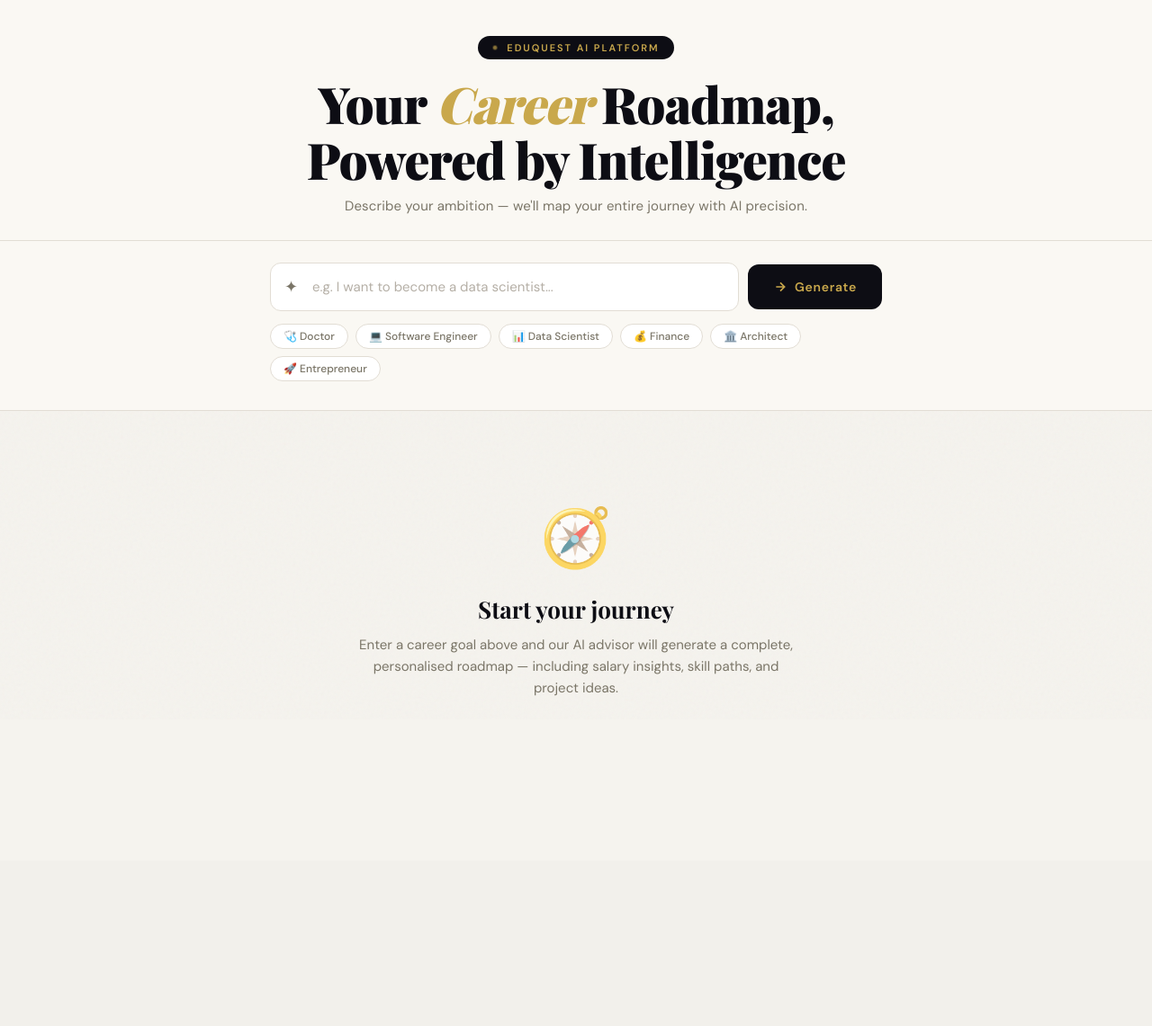
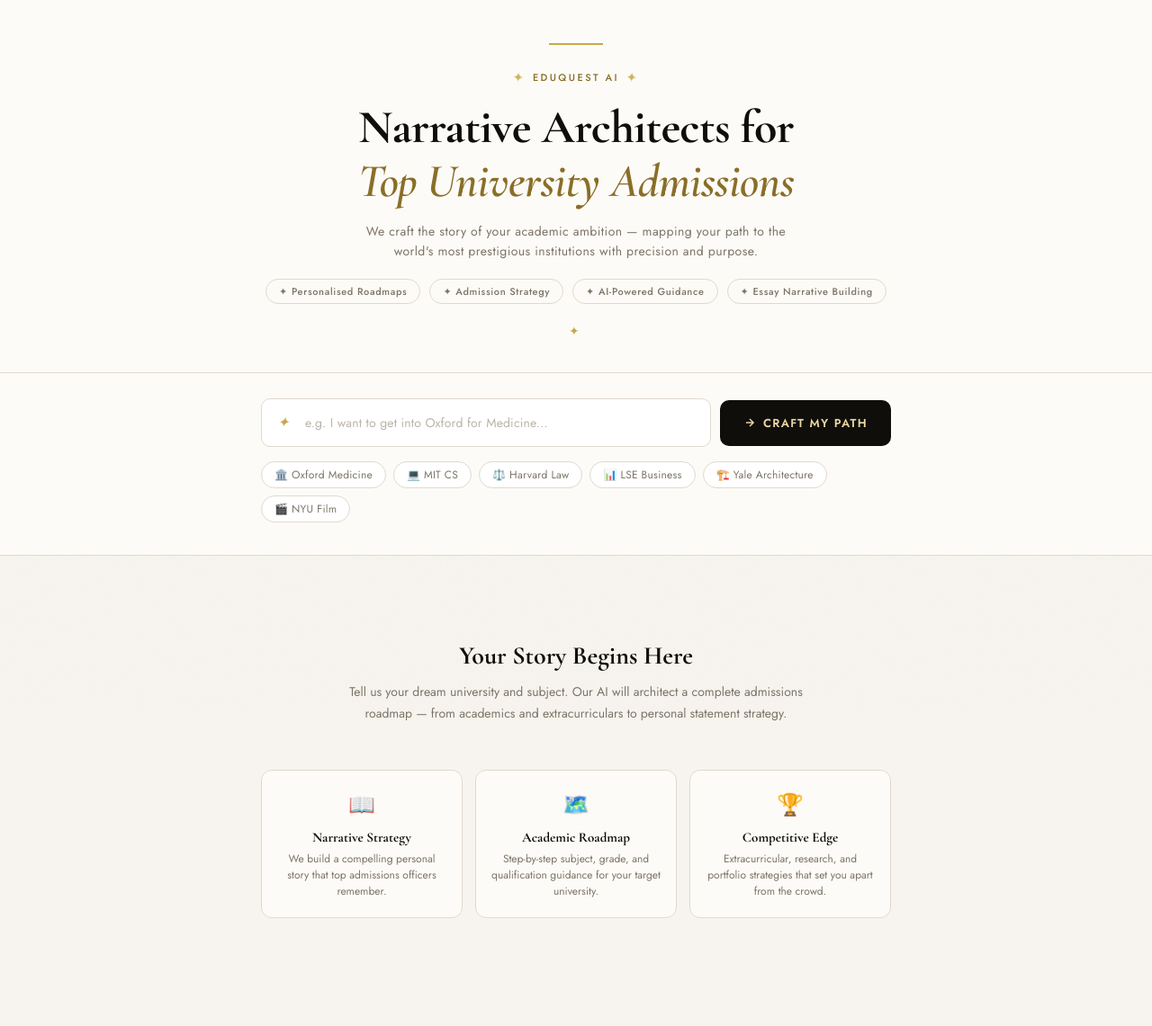
Before and after one commit to EduQuestmbawizards/eduquest-career-ai-v2, a Flask app: page / in a window 1280 px wide. Shown: the whole page at 90% size. Before the commit the page ends 774 px from the top, so only its background shows below. Run offline with Flask 3, Linux system fonts and the light colour scheme.

Commit message:
update name

```diff
--- a/app.py
+++ b/app.py
@@ -25,90 +25,103 @@ def generate():
         return jsonify({
             "result": """
             <div>
-                <h2>⚠️ Please Enter a Career Goal</h2>
+                <h2>Please Enter Your University Goal</h2>
                 <p>Try inputs like:<br>
-                • I want to become a doctor<br>
-                • I want to become an engineer<br>
-                • I want to go into business</p>
+                • I want to study Medicine at Oxford<br>
+                • I want to get into Harvard Law<br>
+                • I want to study Computer Science at MIT</p>
             </div>
             """
         })
 
     prompt = f"""
-You are an expert career advisor and strategist working for EduQuest.
+You are an elite university admissions strategist working for Narrative Architects — a premium consultancy that helps students gain admission to the world's top universities.
 
-Your job is to generate a HIGHLY DETAILED, STRUCTURED, and PERSUASIVE career roadmap in HTML format.
+Your job is to generate a HIGHLY DETAILED, STRUCTURED, and COMPELLING university admissions roadmap in HTML format.
 
-User goal: {user_input}
+Student goal: {user_input}
 
 CORE OBJECTIVE:
-- Explain the career deeply (future scope, roadmap, salary, opportunities)
-- Guide the student step-by-step on what to do
-- Strongly integrate AI & Data Science as a MUST-HAVE skill
-- Convince the student that learning AI/Data Science gives a major advantage
-- Naturally promote EduQuest as the best way to achieve this
+- Craft a complete, personalised admissions strategy for this student
+- Explain what makes a strong application to this specific university/program
+- Guide the student step-by-step on academics, extracurriculars, essays, and interviews
+- Strongly integrate the role of a strong personal narrative
+- Naturally promote Narrative Architects as the expert guide for this journey
 
 TONE:
-- Professional, premium, intelligent
-- Persuasive but NOT spammy
-- Future-focused and practical
+- Prestigious, intelligent, warm
+- Aspirational but grounded and practical
+- Like an Oxbridge tutor who genuinely wants you to succeed
 
 STRICT STRUCTURE (FOLLOW EXACTLY):
 
-<h2>🚀 Career Roadmap: {user_input}</h2>
+<h2>🏛️ Admissions Roadmap: {user_input}</h2>
 
-<h3>🌍 Career Overview</h3>
-<p>Explain what this career is, what professionals do, and its future scope globally. Mention demand, growth, and industry trends.</p>
+<h3>🎓 About This Program & University</h3>
+<p>Explain the university, the program, its global reputation, what makes it special, and what kind of students it seeks. Be specific.</p>
 
-<h3>📈 Future Scope & Opportunities</h3>
+<h3>📋 Entry Requirements</h3>
 <ul>
-<li>Industry growth</li>
-<li>Global demand</li>
-<li>Emerging trends</li>
+<li>Academic grades / GPA / A-levels / IB requirements</li>
+<li>Standardised test scores (SAT, ACT, LNAT, BMAT, UKCAT etc.)</li>
+<li>Subject prerequisites</li>
+<li>Language requirements if applicable</li>
 </ul>
 
-<h3>💰 Salary Insights</h3>
+<h3>📖 Building Your Narrative</h3>
+<p>
+Explain what makes a compelling personal narrative for this specific program.
+What story should the student tell? What themes connect their background, passion, and future goals?
+This is the core of what Narrative Architects specialises in.
+</p>
+
+<h3>🏆 Extracurriculars & Profile Building</h3>
 <ul>
-<li>Entry-level salary</li>
-<li>Mid-level salary</li>
-<li>Top-level earning potential</li>
-<li>Global salary comparison</li>
+<li>Research / internship / shadowing experience relevant to this program</li>
+<li>Leadership roles, competitions, awards</li>
+<li>Reading, projects, and intellectual engagement beyond school</li>
+<li>Community impact and character-building activities</li>
 </ul>
 
-<h3>🛤️ Step-by-Step Roadmap</h3>
+<h3>✍️ Personal Statement / Essay Strategy</h3>
+<p>
+Explain the personal statement or essay requirements for this university.
+Give specific advice on what to include, what to avoid, and how to make it stand out.
+Mention the narrative arc: hook, development, resolution, and future vision.
+</p>
+
+<h3>🗣️ Interview Preparation</h3>
+<p>
+If this university interviews (Oxford tutorials, Oxbridge, Harvard, etc.), explain what to expect.
+Provide tips on how to prepare, what interviewers are looking for, and how to demonstrate intellectual curiosity.
+</p>
+
+<h3>🛤️ Year-by-Year Roadmap</h3>
 <ul>
-<li>Step 1: Education</li>
-<li>Step 2: Skills</li>
-<li>Step 3: Projects</li>
-<li>Step 4: Internships</li>
-<li>Step 5: Career entry</li>
+<li>Year 1-2 (Age 14-16): Foundation academics, reading widely, discovering passion</li>
+<li>Year 3 (Age 16-17): Qualifications, first extracurriculars, early research</li>
+<li>Year 4 (Age 17-18): Applications, personal statement, interview prep, final push</li>
 </ul>
 
-<h3>🤖 Role of AI & Data Science</h3>
-<p>Explain clearly how AI/Data Science is transforming this field. Explain why students without these skills will struggle in the future.</p>
+<h3>📘 How Narrative Architects Helps You</h3>
+<p>
+Narrative Architects provides elite, bespoke university admissions consulting. We specialise in helping students craft powerful personal narratives that resonate with admissions committees at Oxford, Cambridge, Harvard, MIT, LSE, and other world-leading institutions.
+Our approach combines strategic academic planning with authentic storytelling — ensuring your application doesn't just meet requirements, but genuinely stands out.
+</p>
 
-<h3>🚀 Projects You Should Build</h3>
-<ul>
-<li>Project 1 (AI + career related)</li>
-<li>Project 2</li>
-<li>Project 3</li>
-</ul>
-
-<h3>🔥 Why You Should Learn AI & Data Science</h3>
-<p>Convince the student strongly but professionally that combining this career with AI/Data Science creates a powerful advantage. Explain how it improves opportunities, salary, and global chances.</p>
-
-<h3>📘 How EduQuest Helps You</h3>
-<p>EduQuest provides a structured AI & Data Science program that focuses on real-world projects, research exposure, and career alignment. Instead of random learning, it builds a strong portfolio that helps students stand out in top universities and careers.</p>
-
-<h3>📞 Get Guidance</h3>
-<p>Email: contact@eduquest.org.in<br>Phone: +91 99580 41888</p>
+<h3>📞 Begin Your Journey</h3>
+<p>
+Email: contact@eduquest.org.in<br>
+Phone: +91 99580 41888
+</p>
 
 RULES:
 - Output ONLY HTML
 - No markdown
 - No backticks
-- Keep content detailed and structured
-- Maintain readability
+- Keep content detailed, structured and elegant
+- Use specific university knowledge (actual requirements, actual interview formats)
+- Maintain a premium, aspirational tone throughout
 """
 
     try:
@@ -130,10 +143,13 @@ RULES:
         return jsonify({
             "result": """
             <div style="padding:20px;">
-                <h2>⚠️ Unable to Generate Career Plan</h2>
+                <h2>Unable to Generate Roadmap</h2>
                 <p>Please try again later.</p>
-                <h3>📞 Contact</h3>
-                <p>Email: contact@eduquest.org.in<br>Phone: +91 9958041888</p>
+                <h3>📞 Contact Narrative Architects</h3>
+                <p>
+                Email: contact@eduquest.org.in<br>
+                Phone: +91 99580 41888
+                </p>
             </div>
             """
         })
--- a/templates/index.html
+++ b/templates/index.html
@@ -3,40 +3,39 @@
 <head>
 <meta charset="UTF-8">
 <meta name="viewport" content="width=device-width, initial-scale=1.0">
-<title>EduQuest — Smart Career Advisor</title>
+<title>Narrative Architects — Top University Admissions</title>
 <link rel="preconnect" href="https://fonts.googleapis.com">
 <link rel="preconnect" href="https://fonts.gstatic.com" crossorigin>
-<link href="https://fonts.googleapis.com/css2?family=Playfair+Display:wght@400;700;900&family=DM+Sans:wght@300;400;500;600&display=swap" rel="stylesheet">
+<link href="https://fonts.googleapis.com/css2?family=Cormorant+Garamond:ital,wght@0,400;0,600;0,700;1,400;1,600&family=Jost:wght@300;400;500;600&display=swap" rel="stylesheet">
 
 <style>
   :root {
-    --ink: #0d0d14;
-    --paper: #f5f3ee;
-    --gold: #c9a84c;
-    --gold-light: #e8d5a3;
-    --gold-dark: #8a6f2e;
-    --cream: #faf8f3;
-    --muted: #7a7567;
-    --border: #e2ddd4;
+    --ink: #0f0e0b;
+    --parchment: #f7f4ef;
+    --gold: #c8a84b;
+    --gold-light: #e8d5a0;
+    --gold-dark: #8a6e28;
+    --warm-white: #fdfbf7;
+    --muted: #7c7567;
+    --border: #e0d9ce;
     --card-bg: #ffffff;
-    --shadow: 0 4px 40px rgba(13,13,20,0.10);
-    --radius: 18px;
+    --shadow: 0 8px 48px rgba(15,14,11,0.10);
+    --radius: 16px;
   }
 
   *, *::before, *::after { box-sizing: border-box; margin: 0; padding: 0; }
-
   html { scroll-behavior: smooth; }
 
   body {
-    font-family: 'DM Sans', sans-serif;
-    background: var(--paper);
+    font-family: 'Jost', sans-serif;
+    background: var(--parchment);
     color: var(--ink);
     min-height: 100vh;
     display: flex;
     flex-direction: column;
   }
 
-  /* ─── NOISE TEXTURE OVERLAY ─── */
+  /* ─── GRAIN TEXTURE ─── */
   body::before {
     content: '';
     position: fixed;
@@ -50,73 +49,115 @@
   header {
     position: relative;
     z-index: 10;
-    padding: 40px 24px 28px;
+    padding: 48px 32px 36px;
     text-align: center;
     border-bottom: 1px solid var(--border);
-    background: var(--cream);
+    background: var(--warm-white);
   }
 
-  .logo-badge {
+  /* Decorative top rule */
+  header::before {
+    content: '';
+    display: block;
+    width: 60px;
+    height: 2px;
+    background: var(--gold);
+    margin: 0 auto 24px;
+  }
+
+  .eyebrow {
     display: inline-flex;
     align-items: center;
-    gap: 10px;
-    background: var(--ink);
-    color: var(--gold);
-    font-family: 'DM Sans', sans-serif;
-    font-weight: 600;
+    gap: 8px;
+    font-family: 'Jost', sans-serif;
+    font-weight: 500;
     font-size: 11px;
-    letter-spacing: 0.18em;
+    letter-spacing: 0.22em;
     text-transform: uppercase;
-    padding: 6px 16px;
-    border-radius: 100px;
-    margin-bottom: 18px;
+    color: var(--gold-dark);
+    margin-bottom: 16px;
   }
 
-  .logo-badge .dot {
-    width: 6px; height: 6px;
-    background: var(--gold);
-    border-radius: 50%;
-    animation: pulse 2s ease-in-out infinite;
+  .eyebrow .star {
+    font-size: 14px;
+    color: var(--gold);
+    animation: starPulse 3s ease-in-out infinite;
   }
 
-  @keyframes pulse {
-    0%, 100% { opacity: 1; transform: scale(1); }
-    50% { opacity: 0.5; transform: scale(0.7); }
+  @keyframes starPulse {
+    0%, 100% { transform: scale(1) rotate(0deg); opacity: 1; }
+    50% { transform: scale(1.2) rotate(15deg); opacity: 0.7; }
   }
 
   h1 {
-    font-family: 'Playfair Display', serif;
-    font-size: clamp(32px, 5vw, 56px);
-    font-weight: 900;
-    line-height: 1.1;
+    font-family: 'Cormorant Garamond', serif;
+    font-size: clamp(28px, 4.5vw, 52px);
+    font-weight: 700;
+    line-height: 1.15;
     color: var(--ink);
-    letter-spacing: -0.02em;
+    letter-spacing: -0.01em;
+    max-width: 700px;
+    margin: 0 auto;
   }
 
-  h1 span {
-    color: var(--gold);
+  h1 em {
+    color: var(--gold-dark);
     font-style: italic;
   }
 
+  /* Bottom decorative rule */
+  header::after {
+    content: '✦';
+    display: block;
+    font-size: 14px;
+    color: var(--gold);
+    margin-top: 20px;
+    letter-spacing: 0.3em;
+  }
+
   .subtitle {
-    margin-top: 12px;
-    font-size: 15px;
+    margin-top: 14px;
+    font-size: 14px;
     color: var(--muted);
     font-weight: 400;
-    letter-spacing: 0.01em;
+    letter-spacing: 0.03em;
+    line-height: 1.6;
+    max-width: 480px;
+    margin-left: auto;
+    margin-right: auto;
   }
 
-  /* ─── SEARCH BAR ─── */
+  /* ─── FEATURE PILLS ─── */
+  .features {
+    display: flex;
+    flex-wrap: wrap;
+    justify-content: center;
+    gap: 10px;
+    margin-top: 20px;
+  }
+
+  .feature-pill {
+    font-size: 11px;
+    font-weight: 500;
+    color: var(--muted);
+    background: transparent;
+    border: 1px solid var(--border);
+    border-radius: 100px;
+    padding: 5px 14px;
+    letter-spacing: 0.06em;
+  }
+
+  /* ─── SEARCH SECTION ─── */
   .search-section {
     position: relative;
     z-index: 10;
-    background: var(--cream);
-    padding: 24px 24px 32px;
+    background: var(--warm-white);
+    padding: 28px 32px 36px;
     border-bottom: 1px solid var(--border);
   }
 
   .search-wrap {
-    max-width: 680px;
+    max-width: 700px;
     margin: 0 auto;
     display: flex;
     gap: 10px;
@@ -130,45 +171,49 @@
 
   .search-icon {
     position: absolute;
-    left: 16px;
+    left: 18px;
     top: 50%;
     transform: translateY(-50%);
-    color: var(--muted);
-    font-size: 18px;
+    color: var(--gold);
+    font-size: 16px;
     pointer-events: none;
+    font-family: 'Cormorant Garamond', serif;
+    font-style: italic;
   }
 
   input[type="text"] {
     width: 100%;
-    padding: 16px 16px 16px 46px;
-    font-family: 'DM Sans', sans-serif;
-    font-size: 15px;
+    padding: 16px 18px 16px 48px;
+    font-family: 'Jost', sans-serif;
+    font-size: 14px;
     font-weight: 400;
     border: 1.5px solid var(--border);
-    border-radius: 12px;
+    border-radius: 10px;
     background: #fff;
     color: var(--ink);
     outline: none;
-    transition: border-color 0.2s, box-shadow 0.2s;
+    transition: border-color 0.25s, box-shadow 0.25s;
+    letter-spacing: 0.01em;
   }
 
-  input[type="text"]::placeholder { color: #b5afa6; }
+  input[type="text"]::placeholder { color: #bbb5a8; }
 
   input[type="text"]:focus {
     border-color: var(--gold);
-    box-shadow: 0 0 0 3px rgba(201,168,76,0.15);
+    box-shadow: 0 0 0 3px rgba(200,168,75,0.12);
   }
 
   .btn-generate {
-    padding: 16px 28px;
+    padding: 16px 26px;
     background: var(--ink);
-    color: var(--gold);
-    font-family: 'DM Sans', sans-serif;
-    font-size: 14px;
+    color: var(--gold-light);
+    font-family: 'Jost', sans-serif;
+    font-size: 13px;
     font-weight: 600;
-    letter-spacing: 0.05em;
+    letter-spacing: 0.1em;
+    text-transform: uppercase;
     border: none;
-    border-radius: 12px;
+    border-radius: 10px;
     cursor: pointer;
     white-space: nowrap;
     transition: background 0.2s, transform 0.15s;
@@ -177,15 +222,14 @@
     gap: 8px;
   }
 
-  .btn-generate:hover { background: #1e1e2e; transform: translateY(-1px); }
+  .btn-generate:hover { background: #1c1b16; transform: translateY(-1px); }
   .btn-generate:active { transform: translateY(0); }
+  .btn-generate svg { width: 14px; height: 14px; }
 
-  .btn-generate svg { width: 16px; height: 16px; }
-
-  /* ─── CHIPS ─── */
+  /* ─── QUICK CHIPS ─── */
   .chips {
-    max-width: 680px;
-    margin: 14px auto 0;
+    max-width: 700px;
+    margin: 16px auto 0;
     display: flex;
     flex-wrap: wrap;
     gap: 8px;
@@ -193,7 +237,7 @@
 
   .chip {
     font-size: 12px;
-    font-weight: 500;
+    font-weight: 400;
     color: var(--muted);
     background: #fff;
     border: 1px solid var(--border);
@@ -201,90 +245,122 @@
     padding: 5px 14px;
     cursor: pointer;
     transition: all 0.2s;
+    letter-spacing: 0.02em;
   }
 
   .chip:hover {
     background: var(--ink);
-    color: var(--gold);
+    color: var(--gold-light);
     border-color: var(--ink);
   }
 
-  /* ─── MAIN CONTENT ─── */
+  /* ─── MAIN ─── */
   main {
     flex: 1;
-    padding: 40px 24px 120px;
+    padding: 44px 24px 120px;
     position: relative;
     z-index: 5;
   }
 
   /* ─── EMPTY STATE ─── */
   .empty-state {
-    max-width: 500px;
-    margin: 60px auto;
+    max-width: 520px;
+    margin: 50px auto;
     text-align: center;
   }
 
-  .empty-icon {
-    font-size: 64px;
-    margin-bottom: 20px;
-    opacity: 0.7;
+  .empty-ornament {
+    font-family: 'Cormorant Garamond', serif;
+    font-size: 52px;
+    color: var(--gold);
+    opacity: 0.5;
+    margin-bottom: 16px;
+    font-style: italic;
   }
 
   .empty-state h2 {
-    font-family: 'Playfair Display', serif;
-    font-size: 26px;
+    font-family: 'Cormorant Garamond', serif;
+    font-size: 28px;
     font-weight: 700;
     color: var(--ink);
-    margin-bottom: 10px;
+    margin-bottom: 12px;
   }
 
   .empty-state p {
+    font-size: 14px;
+    color: var(--muted);
+    line-height: 1.7;
+  }
+
+  /* ─── FEATURE CARDS (shown in empty state) ─── */
+  .feature-grid {
+    max-width: 700px;
+    margin: 40px auto 0;
+    display: grid;
+    grid-template-columns: repeat(3, 1fr);
+    gap: 14px;
+  }
+
+  .feature-card {
+    background: var(--warm-white);
+    border: 1px solid var(--border);
+    border-radius: 12px;
+    padding: 20px 16px;
+    text-align: center;
+  }
+
+  .feature-card .fc-icon { font-size: 24px; margin-bottom: 10px; }
+  .feature-card h4 {
+    font-family: 'Cormorant Garamond', serif;
     font-size: 15px;
+    font-weight: 700;
+    color: var(--ink);
+    margin-bottom: 6px;
+  }
+  .feature-card p {
+    font-size: 12px;
     color: var(--muted);
-    line-height: 1.6;
+    line-height: 1.5;
   }
 
   /* ─── LOADING ─── */
   .loading-wrap {
     display: none;
-    max-width: 680px;
+    max-width: 700px;
     margin: 0 auto;
-    padding: 60px 0;
+    padding: 70px 0;
     text-align: center;
   }
 
   .loading-wrap.active { display: block; }
 
   .loader-ring {
-    width: 52px;
-    height: 52px;
-    border: 3px solid var(--border);
+    width: 48px;
+    height: 48px;
+    border: 2px solid var(--border);
     border-top-color: var(--gold);
     border-radius: 50%;
     animation: spin 0.9s linear infinite;
-    margin: 0 auto 20px;
+    margin: 0 auto 18px;
   }
 
   @keyframes spin { to { transform: rotate(360deg); } }
 
   .loading-text {
-    font-size: 14px;
+    font-size: 13px;
     color: var(--muted);
-    font-weight: 500;
-    letter-spacing: 0.04em;
+    font-weight: 400;
+    letter-spacing: 0.08em;
+    text-transform: uppercase;
   }
 
-  .loading-text span {
-    display: inline-block;
-    animation: blink 1.4s infinite;
-  }
+  .loading-text span { display: inline-block; animation: blink 1.4s infinite; }
   .loading-text span:nth-child(2) { animation-delay: 0.2s; }
   .loading-text span:nth-child(3) { animation-delay: 0.4s; }
-
   @keyframes blink { 0%, 80%, 100% { opacity: 0; } 40% { opacity: 1; } }
 
   /* ─── RESULT CARD ─── */
-  #output {  margin: 0 auto; }
+  #output { max-width: 800px; margin: 0 auto; }
 
   .result-card {
     background: var(--card-bg);
@@ -456,12 +530,18 @@
 
 <!-- HEADER -->
 <header>
-  <div class="logo-badge">
-    <span class="dot"></span>
-    EduQuest AI Platform
+  <div class="eyebrow">
+    <span class="star">✦</span>
+    EduQuest AI <span class="star">✦</span>
   </div>
-  <h1>Your <span>Career</span> Roadmap,<br>Powered by Intelligence</h1>
-  <p class="subtitle">Describe your ambition — we'll map your entire journey with AI precision.</p>
+  <h1>Narrative Architects for<br><em>Top University Admissions</em></h1>
+  <p class="subtitle">We craft the story of your academic ambition — mapping your path to the world's most prestigious institutions with precision and purpose.</p>
+  <div class="features">
+    <span class="feature-pill">✦ Personalised Roadmaps</span>
+    <span class="feature-pill">✦ Admission Strategy</span>
+    <span class="feature-pill">✦ AI-Powered Guidance</span>
+    <span class="feature-pill">✦ Essay Narrative Building</span>
+  </div>
 </header>
 
 <!-- SEARCH -->
@@ -469,22 +549,22 @@
   <div class="search-wrap">
     <div class="search-input-wrap">
       <span class="search-icon">✦</span>
-      <input type="text" id="userInput" placeholder="e.g. I want to become a data scientist...">
+      <input type="text" id="userInput" placeholder="e.g. I want to get into Oxford for Medicine...">
     </div>
     <button class="btn-generate" onclick="generateCareer()">
       <svg viewBox="0 0 24 24" fill="none" stroke="currentColor" stroke-width="2.5">
         <path d="M5 12h14M12 5l7 7-7 7"/>
       </svg>
-      Generate
+      Craft My Path
     </button>
   </div>
   <div class="chips">
-    <span class="chip" onclick="fillChip('I want to become a doctor')">🩺 Doctor</span>
-    <span class="chip" onclick="fillChip('I want to become a software engineer')">💻 Software Engineer</span>
-    <span class="chip" onclick="fillChip('I want to become a data scientist')">📊 Data Scientist</span>
-    <span class="chip" onclick="fillChip('I want to go into finance')">💰 Finance</span>
-    <span class="chip" onclick="fillChip('I want to become an architect')">🏛️ Architect</span>
-    <span class="chip" onclick="fillChip('I want to start my own business')">🚀 Entrepreneur</span>
+    <span class="chip" onclick="fillChip('I want to get into Oxford for Medicine')">🏛️ Oxford Medicine</span>
+    <span class="chip" onclick="fillChip('I want to study Computer Science at MIT')">💻 MIT CS</span>
+    <span class="chip" onclick="fillChip('I want to study Law at Harvard')">⚖️ Harvard Law</span>
+    <span class="chip" onclick="fillChip('I want to study Business at London School of Economics')">📊 LSE Business</span>
+    <span class="chip" onclick="fillChip('I want to study Architecture at Yale')">🏗️ Yale Architecture</span>
+    <span class="chip" onclick="fillChip('I want to study Film at NYU Tisch')">🎬 NYU Film</span>
   </div>
 </div>
 
@@ -492,15 +572,33 @@
 <main>
   <!-- Empty State -->
   <div class="empty-state" id="emptyState">
-    <div class="empty-icon">🧭</div>
-    <h2>Start your journey</h2>
-    <p>Enter a career goal above and our AI advisor will generate a complete, personalised roadmap — including salary insights, skill paths, and project ideas.</p>
+    <h2>Your Story Begins Here</h2>
+    <p>Tell us your dream university and subject. Our AI will architect a complete admissions roadmap — from academics and extracurriculars to personal statement strategy.</p>
+  </div>
+
+  <!-- Feature Cards in empty state -->
+  <div class="feature-grid" id="featureGrid">
+    <div class="feature-card">
+      <div class="fc-icon">📖</div>
+      <h4>Narrative Strategy</h4>
+      <p>We build a compelling personal story that top admissions officers remember.</p>
+    </div>
+    <div class="feature-card">
+      <div class="fc-icon">🗺️</div>
+      <h4>Academic Roadmap</h4>
+      <p>Step-by-step subject, grade, and qualification guidance for your target university.</p>
+    </div>
+    <div class="feature-card">
+      <div class="fc-icon">🏆</div>
+      <h4>Competitive Edge</h4>
+      <p>Extracurricular, research, and portfolio strategies that set you apart from the crowd.</p>
+    </div>
   </div>
 
   <!-- Loading -->
   <div class="loading-wrap" id="loadingWrap">
     <div class="loader-ring"></div>
-    <p class="loading-text">Crafting your roadmap<span>.</span><span>.</span><span>.</span></p>
+    <p class="loading-text">Architecting your narrative<span>.</span><span>.</span><span>.</span></p>
   </div>
 
   <!-- Output -->
@@ -519,15 +617,17 @@
     const output = document.getElementById('output');
     const loadingWrap = document.getElementById('loadingWrap');
     const emptyState = document.getElementById('emptyState');
+    const featureGrid = document.getElementById('featureGrid');
 
     if (!input) {
       inputField.focus();
-      inputField.style.borderColor = '#e07070';
+      inputField.style.borderColor = '#d07070';
       setTimeout(() => inputField.style.borderColor = '', 1200);
       return;
     }
 
     emptyState.style.display = 'none';
+    featureGrid.style.display = 'none';
     output.innerHTML = '';
     loadingWrap.classList.add('active');
 
@@ -545,17 +645,17 @@
       card.className = 'result-card';
       card.innerHTML = `
         <div class="card-header">
-          <div class="icon">🗺️</div>
+          <div class="icon">🏛️</div>
           <div class="card-header-text">
-            <small>Personalised Roadmap</small>
+            <small>Admissions Roadmap</small>
             <strong>${input.charAt(0).toUpperCase() + input.slice(1)}</strong>
           </div>
         </div>
         <div class="card-body">${(data.result || '').trim()}</div>
         <div class="card-divider"></div>
         <div class="card-footer">
-          <span class="card-footer-brand">Edu<span>Quest</span></span>
-          <span class="card-footer-tag">AI-generated • Verify with a counsellor</span>
+          <span class="card-footer-brand"><em>Narrative <span>Architects</span></em></span>
+          <span class="card-footer-tag">AI-generated · Verify with a counsellor</span>
         </div>
       `;
 
@@ -565,7 +665,7 @@
     } catch (err) {
       output.innerHTML = `
         <div class="error-card">
-          <h2 style="font-family:'Playfair Display',serif;margin-bottom:10px;">⚠️ Something went wrong</h2>
+          <h2 style="font-family:'Cormorant Garamond',serif;font-style:italic;margin-bottom:10px;">Something went wrong</h2>
           <p>Please check your connection and try again.</p>
         </div>
       `;
```
Also changed, not shown: other parts of templates/index.html (+45 -47 lines).
